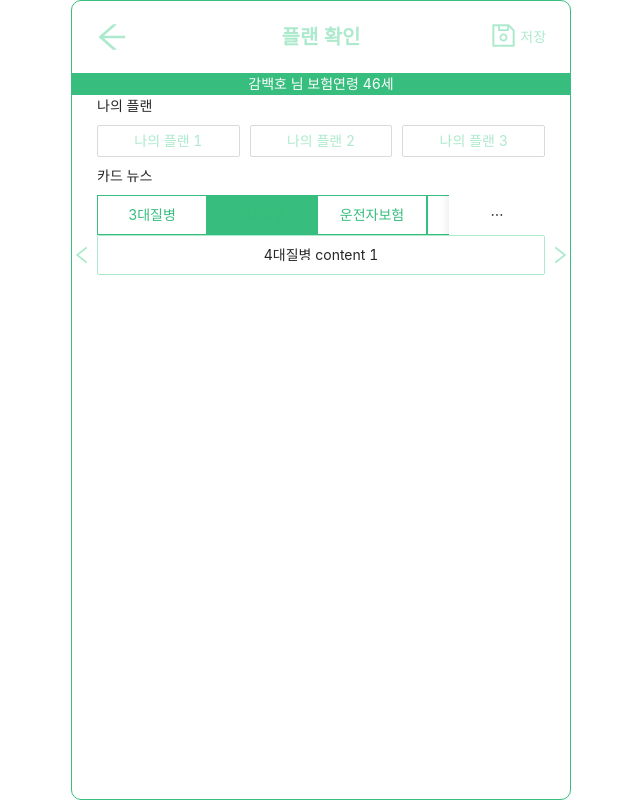
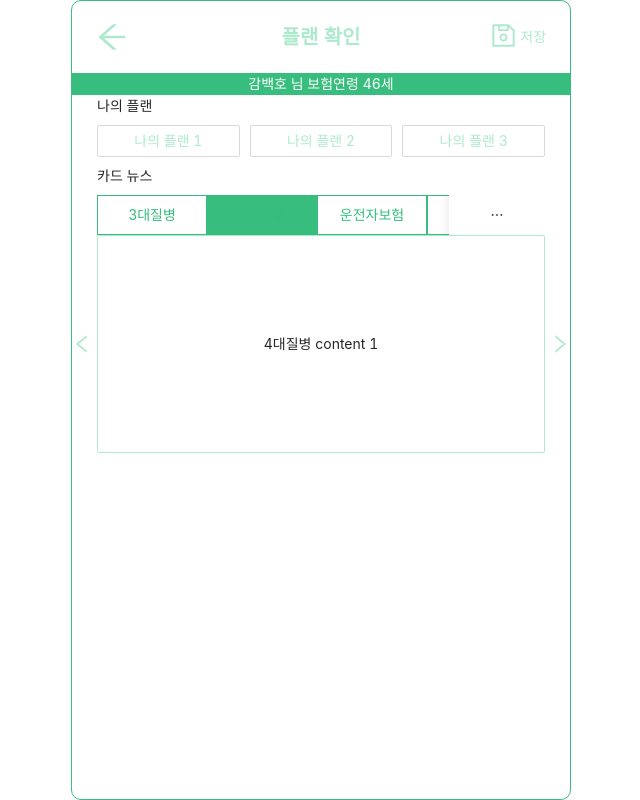
Before and after one commit to bowdawn/mymanager, a React (Create React App) app: page /dummypage3 in a window 1280 px wide. Shown: the whole page, without its empty margins (319-959 px from the left). Built offline with nearby package versions, Linux system fonts and the light colour scheme.

Commit message:
center card

```diff
--- a/src/components/dummy3.tsx
+++ b/src/components/dummy3.tsx
@@ -102,7 +102,6 @@ const DummyPage3: FC = (props: any) => {
             defaultActiveKey='1'
             tabPosition={'top'}
             type='card'
-            style={{ height: 220 }}
             tabBarGutter={0}
             tabBarStyle={{ paddingLeft: 25, paddingRight: 25 }}
           >
@@ -119,9 +118,18 @@ const DummyPage3: FC = (props: any) => {
                   nextArrow={<RightOutlined />}
                   draggable={true}
                 >
-                  {item.cards.map((item: any) => (
-                    <Card style={{ width: 100 }}>
-                      <div>{item.content}</div>
+                  {item.cards.map((item: any, j: number) => (
+                    <Card key={`card${i}-${j}`}>
+                      <div
+                        style={{
+                          height: 200,
+                          display: 'flex',
+                          justifyContent: 'center',
+                          alignItems: 'center',
+                        }}
+                      >
+                        {item.content}
+                      </div>
                     </Card>
                   ))}
                 </Carousel>
```
